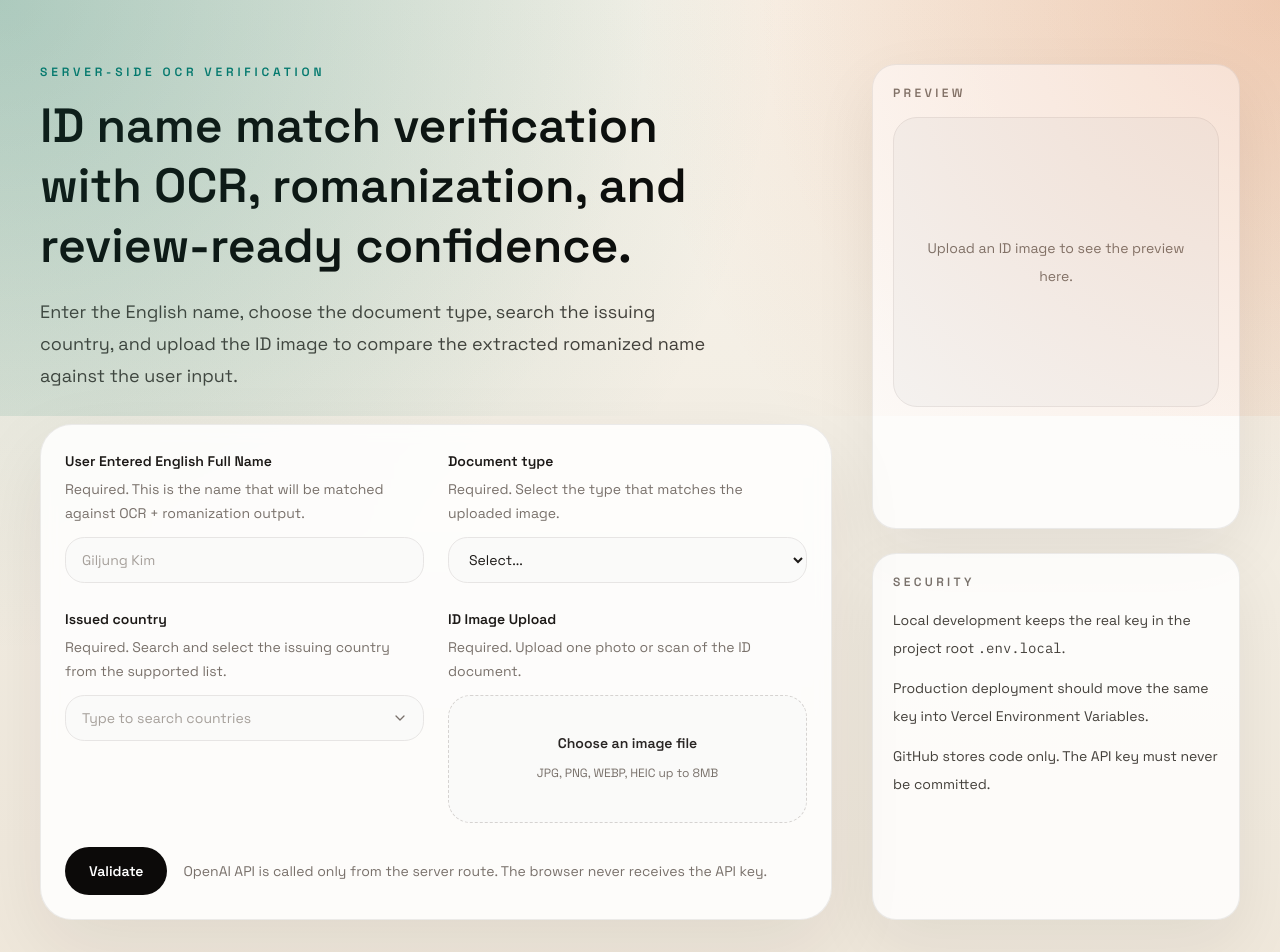
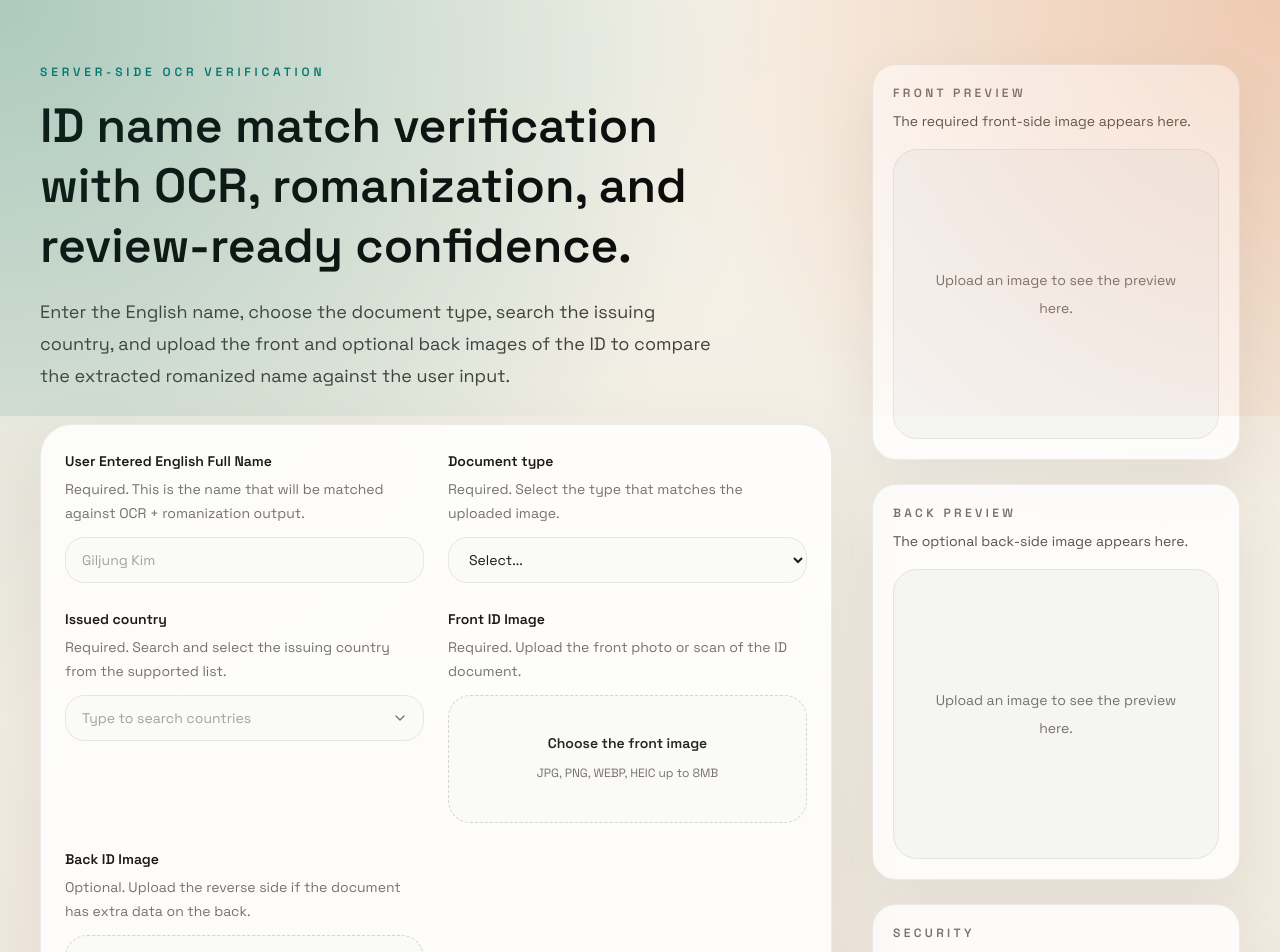
Before and after one commit to Yuifather/kyc_test, a Next.js app: page / in a window 1280 px wide. Shown: the top 952 px of the page. Built offline with nearby package versions, Linux system fonts and the light colour scheme.

Commit message:
Support front and back ID uploads

```diff
--- a/app/api/verify-id/route.ts
+++ b/app/api/verify-id/route.ts
@@ -16,7 +16,7 @@ export async function POST(request: Request) {
 
   if (!rateLimit.allowed) {
     return jsonError(
-      "요청이 너무 많습니다. 잠시 후 다시 시도해주세요.",
+      "Too many verification attempts. Please try again later.",
       429,
       rateLimit.retryAfterSeconds,
     );
@@ -27,13 +27,14 @@ export async function POST(request: Request) {
     const englishName = String(formData.get("englishName") ?? "");
     const countryHint = String(formData.get("countryHint") ?? "");
     const documentTypeHint = String(formData.get("documentTypeHint") ?? "");
-    const file = formData.get("image");
+    const frontFile = formData.get("frontImage");
+    const backFile = formData.get("backImage");
 
-    if (!(file instanceof File)) {
+    if (!(frontFile instanceof File)) {
       throw new VerificationError(
         400,
-        "신분증 이미지를 먼저 업로드해주세요.",
-        "No image file was provided.",
+        "Upload the front image of the ID.",
+        "No front image file was provided.",
       );
     }
 
@@ -41,7 +42,8 @@ export async function POST(request: Request) {
       englishName,
       countryHint,
       documentTypeHint,
-      file,
+      frontFile,
+      backFile: backFile instanceof File ? backFile : undefined,
     });
 
     return NextResponse.json(result, {
@@ -55,12 +57,12 @@ export async function POST(request: Request) {
     }
 
     if (error instanceof Error && error.message.includes("OPENAI_API_KEY")) {
-      return jsonError("서버에 OpenAI API 키가 아직 설정되지 않았습니다.", 500);
+      return jsonError("The server is missing OPENAI_API_KEY.", 500);
     }
 
     console.error("ID verification failed:", error);
     return jsonError(
-      "신분증을 분석하는 중 문제가 발생했습니다. 이미지를 다시 확인한 뒤 재시도해주세요.",
+      "An error occurred while analyzing the ID images. Check the uploaded files and try again.",
       500,
     );
   }
--- a/app/page.tsx
+++ b/app/page.tsx
@@ -28,26 +28,24 @@ export default function Home() {
   const [englishName, setEnglishName] = useState("");
   const [issuedCountry, setIssuedCountry] = useState("");
   const [documentType, setDocumentType] = useState("");
-  const [imageFile, setImageFile] = useState<File | null>(null);
-  const [previewUrl, setPreviewUrl] = useState("");
+  const [frontImageFile, setFrontImageFile] = useState<File | null>(null);
+  const [backImageFile, setBackImageFile] = useState<File | null>(null);
+  const [frontPreviewUrl, setFrontPreviewUrl] = useState("");
+  const [backPreviewUrl, setBackPreviewUrl] = useState("");
   const [result, setResult] = useState<VerificationResult | null>(null);
   const [errorMessage, setErrorMessage] = useState("");
   const [isSubmitting, setIsSubmitting] = useState(false);
   const resultsRef = useRef<HTMLDivElement | null>(null);
 
-  useEffect(() => {
-    if (!imageFile) {
-      setPreviewUrl("");
-      return;
+  useEffect(() => () => {
+    if (frontPreviewUrl) {
+      URL.revokeObjectURL(frontPreviewUrl);
     }
 
-    const objectUrl = URL.createObjectURL(imageFile);
-    setPreviewUrl(objectUrl);
-
-    return () => {
-      URL.revokeObjectURL(objectUrl);
-    };
-  }, [imageFile]);
+    if (backPreviewUrl) {
+      URL.revokeObjectURL(backPreviewUrl);
+    }
+  }, [backPreviewUrl, frontPreviewUrl]);
 
   useEffect(() => {
     if (result) {
@@ -76,8 +74,8 @@ export default function Home() {
       return;
     }
 
-    if (!imageFile) {
-      setErrorMessage("Upload an ID image file.");
+    if (!frontImageFile) {
+      setErrorMessage("Upload the front image of the ID.");
       return;
     }
 
@@ -89,7 +87,11 @@ export default function Home() {
       formData.append("englishName", englishName.trim());
       formData.append("documentTypeHint", documentType);
       formData.append("countryHint", canonicalIssuedCountry);
-      formData.append("image", imageFile);
+      formData.append("frontImage", frontImageFile);
+
+      if (backImageFile) {
+        formData.append("backImage", backImageFile);
+      }
 
       const response = await fetch("/api/verify-id", {
         method: "POST",
@@ -132,8 +134,8 @@ export default function Home() {
               </h1>
               <p className="mt-4 max-w-xl text-sm leading-6 text-stone-700 sm:mt-5 sm:max-w-2xl sm:text-lg sm:leading-8">
                 Enter the English name, choose the document type, search the issuing
-                country, and upload the ID image to compare the extracted romanized
-                name against the user input.
+                country, and upload the front and optional back images of the ID to
+                compare the extracted romanized name against the user input.
               </p>
             </div>
 
@@ -185,26 +187,39 @@ export default function Home() {
                 </FormField>
 
                 <FormField
-                  label="ID Image Upload"
-                  description="Required. Upload one photo or scan of the ID document."
+                  label="Front ID Image"
+                  description="Required. Upload the front photo or scan of the ID document."
                 >
-                  <label className="flex min-h-28 cursor-pointer flex-col items-center justify-center rounded-[1.2rem] border border-dashed border-stone-300 bg-stone-50 px-4 py-4 text-center transition hover:border-teal-500 hover:bg-teal-50/60 sm:min-h-32 sm:rounded-[1.4rem] sm:py-5">
-                    <span className="max-w-full break-all text-sm font-semibold text-stone-800">
-                      {imageFile ? imageFile.name : "Choose an image file"}
-                    </span>
-                    <span className="mt-2 text-xs leading-6 text-stone-500">
-                      JPG, PNG, WEBP, HEIC up to 8MB
-                    </span>
-                    <input
-                      type="file"
-                      accept={ACCEPTED_IMAGE_TYPES}
-                      className="sr-only"
-                      onChange={(event) => {
-                        const nextFile = event.target.files?.[0] ?? null;
-                        setImageFile(nextFile);
-                      }}
-                    />
-                  </label>
+                  <FileUploadCard
+                    file={frontImageFile}
+                    emptyLabel="Choose the front image"
+                    onFileChange={(file) =>
+                      updateSelectedFile({
+                        file,
+                        setFile: setFrontImageFile,
+                        currentPreviewUrl: frontPreviewUrl,
+                        setPreviewUrl: setFrontPreviewUrl,
+                      })
+                    }
+                  />
+                </FormField>
+
+                <FormField
+                  label="Back ID Image"
+                  description="Optional. Upload the reverse side if the document has extra data on the back."
+                >
+                  <FileUploadCard
+                    file={backImageFile}
+                    emptyLabel="Choose the back image"
+                    onFileChange={(file) =>
+                      updateSelectedFile({
+                        file,
+                        setFile: setBackImageFile,
+                        currentPreviewUrl: backPreviewUrl,
+                        setPreviewUrl: setBackPreviewUrl,
+                      })
+                    }
+                  />
                 </FormField>
               </div>
 
@@ -231,30 +246,21 @@ export default function Home() {
           </div>
 
           <aside className="grid gap-4 sm:grid-cols-2 lg:grid-cols-1 lg:gap-6">
-            <section className="rounded-[1.5rem] border border-stone-200/80 bg-white/82 p-4 shadow-[0_18px_48px_rgba(34,31,23,0.07)] sm:p-5 sm:shadow-[0_24px_65px_rgba(34,31,23,0.07)]">
-              <p className="text-xs font-semibold uppercase tracking-[0.28em] text-stone-500">
-                Preview
-              </p>
-              <div className="mt-3 overflow-hidden rounded-[1.2rem] border border-stone-200 bg-stone-100 sm:mt-4 sm:rounded-[1.5rem]">
-                {previewUrl ? (
-                  <div className="relative h-52 w-full sm:h-72">
-                    <Image
-                      src={previewUrl}
-                      alt="Selected ID preview"
-                      fill
-                      unoptimized
-                      className="object-cover"
-                    />
-                  </div>
-                ) : (
-                  <div className="flex h-52 items-center justify-center px-5 text-center text-sm leading-6 text-stone-500 sm:h-72 sm:px-6 sm:leading-7">
-                    Upload an ID image to see the preview here.
-                  </div>
-                )}
-              </div>
-            </section>
+            <ImagePreviewCard
+              title="Front Preview"
+              description="The required front-side image appears here."
+              previewUrl={frontPreviewUrl}
+              alt="Selected front ID preview"
+            />
 
-            <section className="rounded-[1.5rem] border border-stone-200/80 bg-white/82 p-4 shadow-[0_18px_48px_rgba(34,31,23,0.07)] sm:p-5 sm:shadow-[0_24px_65px_rgba(34,31,23,0.07)]">
+            <ImagePreviewCard
+              title="Back Preview"
+              description="The optional back-side image appears here."
+              previewUrl={backPreviewUrl}
+              alt="Selected back ID preview"
+            />
+
+            <section className="rounded-[1.5rem] border border-stone-200/80 bg-white/82 p-4 shadow-[0_18px_48px_rgba(34,31,23,0.07)] sm:p-5 sm:shadow-[0_24px_65px_rgba(34,31,23,0.07)] sm:col-span-2 lg:col-span-1">
               <p className="text-xs font-semibold uppercase tracking-[0.28em] text-stone-500">
                 Security
               </p>
@@ -299,5 +305,92 @@ function FormField({
   );
 }
 
+function FileUploadCard({
+  file,
+  emptyLabel,
+  onFileChange,
+}: {
+  file: File | null;
+  emptyLabel: string;
+  onFileChange: (file: File | null) => void;
+}) {
+  return (
+    <label className="flex min-h-28 cursor-pointer flex-col items-center justify-center rounded-[1.2rem] border border-dashed border-stone-300 bg-stone-50 px-4 py-4 text-center transition hover:border-teal-500 hover:bg-teal-50/60 sm:min-h-32 sm:rounded-[1.4rem] sm:py-5">
+      <span className="max-w-full break-all text-sm font-semibold text-stone-800">
+        {file ? file.name : emptyLabel}
+      </span>
+      <span className="mt-2 text-xs leading-6 text-stone-500">
+        JPG, PNG, WEBP, HEIC up to 8MB
+      </span>
+      <input
+        type="file"
+        accept={ACCEPTED_IMAGE_TYPES}
+        className="sr-only"
+        onChange={(event) => {
+          const nextFile = event.target.files?.[0] ?? null;
+          onFileChange(nextFile);
+        }}
+      />
+    </label>
+  );
+}
+
+function ImagePreviewCard({
+  title,
+  description,
+  previewUrl,
+  alt,
+}: {
+  title: string;
+  description: string;
+  previewUrl: string;
+  alt: string;
+}) {
+  return (
+    <section className="rounded-[1.5rem] border border-stone-200/80 bg-white/82 p-4 shadow-[0_18px_48px_rgba(34,31,23,0.07)] sm:p-5 sm:shadow-[0_24px_65px_rgba(34,31,23,0.07)]">
+      <p className="text-xs font-semibold uppercase tracking-[0.28em] text-stone-500">
+        {title}
+      </p>
+      <p className="mt-2 text-sm leading-6 text-stone-600">{description}</p>
+      <div className="mt-3 overflow-hidden rounded-[1.2rem] border border-stone-200 bg-stone-100 sm:mt-4 sm:rounded-[1.5rem]">
+        {previewUrl ? (
+          <div className="relative h-52 w-full sm:h-72">
+            <Image
+              src={previewUrl}
+              alt={alt}
+              fill
+              unoptimized
+              className="object-cover"
+            />
+          </div>
+        ) : (
+          <div className="flex h-52 items-center justify-center px-5 text-center text-sm leading-6 text-stone-500 sm:h-72 sm:px-6 sm:leading-7">
+            Upload an image to see the preview here.
+          </div>
+        )}
+      </div>
+    </section>
+  );
+}
+
+function updateSelectedFile({
+  file,
+  setFile,
+  currentPreviewUrl,
+  setPreviewUrl,
+}: {
+  file: File | null;
+  setFile: (file: File | null) => void;
+  currentPreviewUrl: string;
+  setPreviewUrl: (previewUrl: string) => void;
+}) {
+  if (currentPreviewUrl) {
+    URL.revokeObjectURL(currentPreviewUrl);
+  }
+
+  setFile(file);
+  setPreviewUrl(file ? URL.createObjectURL(file) : "");
+}
+
 const inputClassName =
   "w-full rounded-[1rem] border border-stone-200 bg-stone-50 px-4 py-3 text-sm text-stone-900 outline-none transition placeholder:text-stone-400 focus:border-teal-500 focus:bg-white focus:ring-4 focus:ring-teal-100 sm:rounded-[1.2rem]";
```
Also changed, not shown: lib/verification.ts (+111 -51 lines).
